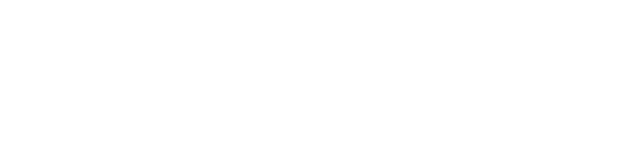
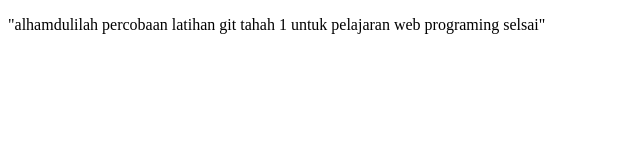
Before and after one commit to ga12lih/WP2_GALIHSAPUTRA, a plain HTML site: page index.html in a window 1280 px wide. Shown: the whole page, without its empty margins (0-640 px from the left). Drawn offline with Linux system fonts and the light colour scheme.

Commit message:
menambahkan index.html,abouthtml,contact.html

```diff
--- a/index.html
+++ b/index.html
@@ -7,6 +7,6 @@
     <title>Document</title>
 </head>
 <body>
-
+   </p> "alhamdulilah percobaan latihan git tahah 1 untuk pelajaran web programing selsai"</p>
 </body>
 </html>
```
